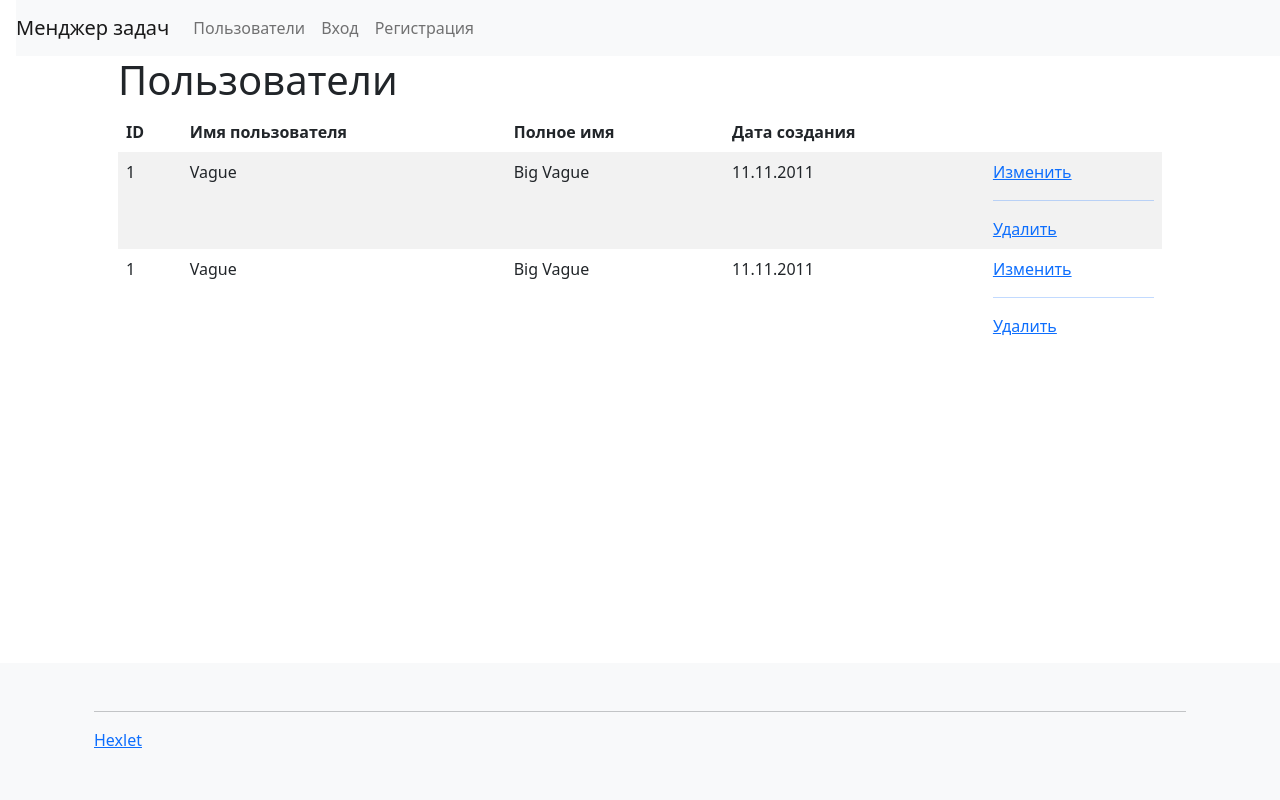
After one commit to Habited/python-project-52, a Django app: page /users/ in a window 1280 px wide. The commit adds this page. Run offline with Django 5.2, Linux system fonts and the light colour scheme; some libraries are stand-ins or nearby versions.

Commit message:
added file: template/user.html - A table with users has been created; changet files: template/index.html - added connection to the users page. urls.py - added router users, views.py - The functions of the Users and Registration views have been replaced with view classes

```diff
--- a/task_manager/templates/index.html
+++ b/task_manager/templates/index.html
@@ -22,7 +22,7 @@
                 <div class="collapse navbar-collapse" id="navbarNav">
                     <ul class="navbar-nav">
                         <li class="nav-item">
-                            <a class="nav-link" href="#">Пользователи</a>
+                            <a class="nav-link" href="{% url 'users' %}">Пользователи</a>
                         </li>
                         <li class="nav-item">
                             <a class="nav-link" href="{% url 'login' %}">Вход</a>
@@ -37,6 +37,7 @@
     <main class="container flex-grow-1">
     {% block register %}
     {% block login%}
+    {% block user %}
             <h1 class="my-4"></h1>
             <div class="card">
                 <div class="card-body p-5 bg-light">
@@ -46,6 +47,7 @@
                 <a class="btn btn-primary btn-lg" href="https://ru.hexlet.io/">Узнать больше</a>
                 </div>
             </div>
+    {% endblock %}
     {% endblock %}
     {% endblock %}
     </main>
--- /dev/null
+++ b/task_manager/templates/users.html
@@ -0,0 +1,37 @@
+{% extends 'index.html' %}
+{% load django_bootstrap5 %}
+
+{% block user %}
+<div class="container-lg">
+    <h1>Пользователи</h1>
+    <table class="table table-striped table-borderless">
+        <thead>
+            <tr>
+                <th scope="col">ID</th>
+                <th scope="col">Имя пользователя</th>
+                <th scope="col">Полное имя</th>
+                <th scope="col">Дата создания</th>
+            </tr>
+        </thead>
+
+        <tbody>
+        {% if users %}
+        {% for user in users %}
+            <tr>
+                <td>{{ user.id }}</td>
+                <td>{{ user.name }}</td>
+                <td>{{ user.user_name }}</td>
+                <td>{{ user.create_date }}</td>
+                <td>
+                    <a href="#">Изменить</h5>
+                    <hr>
+                    <a href="#">Удалить</h5>
+                </td>
+            </tr>
+        {% endfor %}
+        {% endif %}
+        </tbody>
+
+    </table>
+</div>
+{% endblock %}
--- a/task_manager/urls.py
+++ b/task_manager/urls.py
@@ -21,6 +21,7 @@ from task_manager import views
 urlpatterns = [
     path('admin/', admin.site.urls),
     path('', views.index, name='home'),
-    path('register/', views.register, name='register'),
-    path('login/', views.login, name='login')
+    path('register/', views.UserRegister.as_view(), name='register'),
+    path('login/', views.login, name='login'),
+    path('users/', views.Users.as_view(), name='users'),
 ]
--- a/task_manager/views.py
+++ b/task_manager/views.py
@@ -1,5 +1,7 @@
 from django.shortcuts import render
+from django.urls import reverse_lazy
 from .forms import RegisterUserForm, LoginUserForm
+from django.views.generic import View, FormView
 
 
 def index(request):
@@ -10,20 +12,12 @@ def index(request):
          "title": ""},
     )
 
-def register(request):
-    if request.method == "post":
-        form = RegisterUserForm(request.POST)
-        if form.is_valid():
-            return redirect('home')
-    else:
-        form = RegisterUserForm()
-    return render(
-        request,
-        "register.html",
-        {"form": form,
-        "title": "Менеджер задач Hexlet",
-        }
-    )
+class UserRegister(FormView):
+    form_class = RegisterUserForm
+    template_name = "register.html"
+    success_url = reverse_lazy('register')
+
+
 
 def login(request):
     if request.method == "post":
@@ -39,3 +33,15 @@ def login(request):
         "title": "Менеджер задач Hexlet",
         }
     )
+
+class Users(View):
+
+    def get(self, reuqest):
+        database: list[dict] = [
+            {"id" : 1, "name": "Vague", "user_name": "Big Vague", "create_date": "11.11.2011"},
+            {"id" : 1, "name": "Vague", "user_name": "Big Vague", "create_date": "11.11.2011"}
+        ]
+        data = {
+            "users": database
+        }
+        return render(reuqest, 'users.html', context=data)
```
Also changed, not shown: 1 other file.
